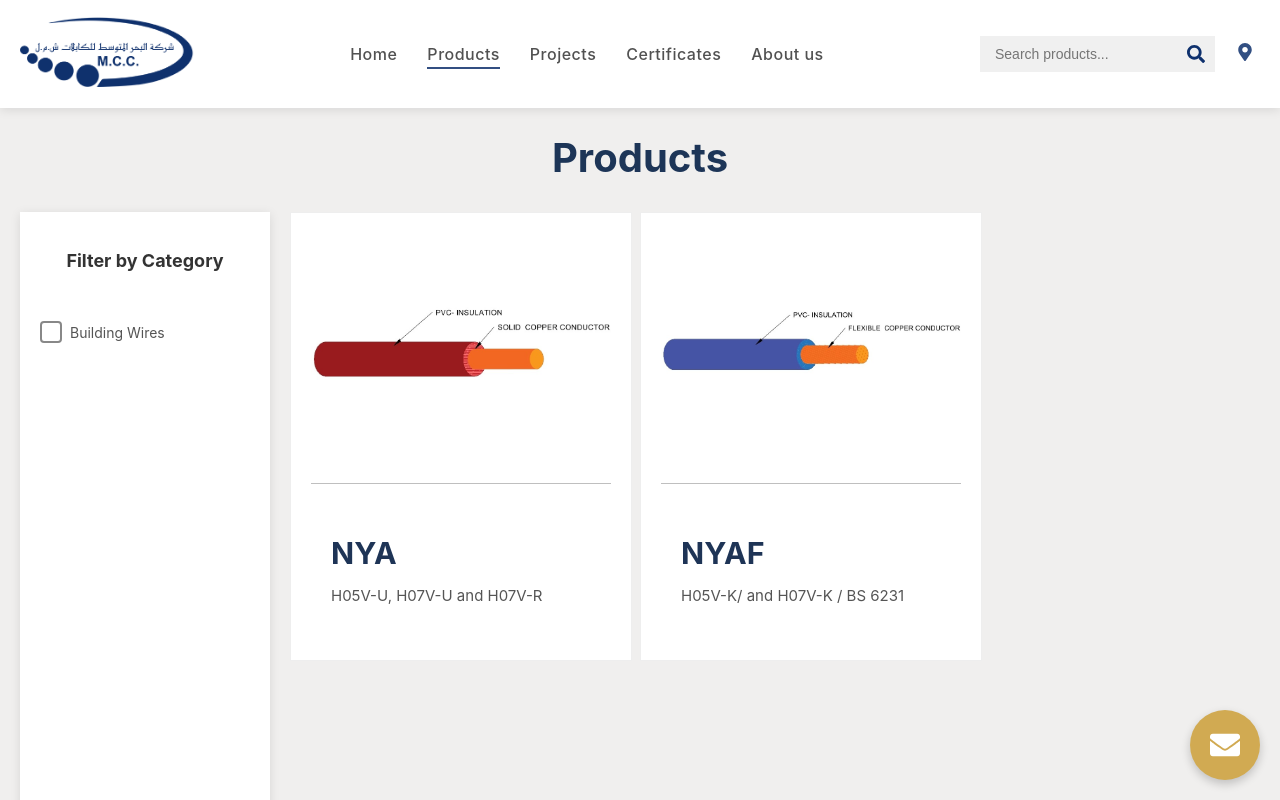
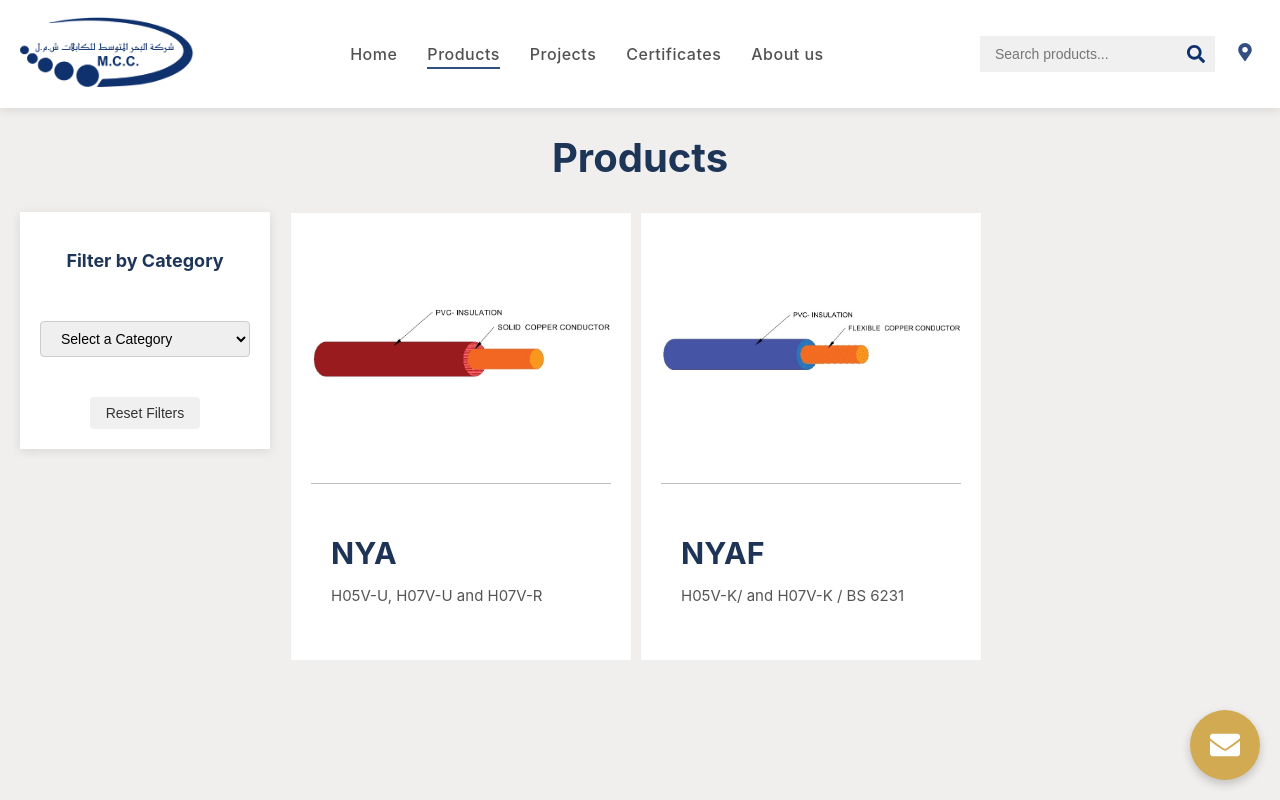
Before and after one commit to medcable9/medcoding, a React (Create React App) app: page /products in a window 1280 px wide. Shown: the top 800 px of the page. Built offline with nearby package versions, Linux system fonts and the light colour scheme.

Commit message:
hero and filter updates

```diff
--- a/src/components/Hero/Hero.css
+++ b/src/components/Hero/Hero.css
@@ -22,8 +22,8 @@
   inset: 0;
   background-size: cover;
   background-position: center;
-  filter: blur(8px);
-  /* -webkit-filter: blur(8px); */
+  filter: blur(5px);
+  -webkit-filter: blur(5px);
   transition: 1s ease-in-out;
 }
 
--- a/src/components/Products/ProductFilter/ProductFilter.css
+++ b/src/components/Products/ProductFilter/ProductFilter.css
@@ -2,11 +2,11 @@
   background-color: white;
   padding: 20px;
   box-shadow: 0 2px 10px rgba(0, 0, 0, 0.1);
-  height: calc(100vh - 200px);
+  /* height: calc(100vh - 50px); */
   display: flex;
   flex-direction: column;
   position: sticky;
-  top: 120px;
+  /* top: 120px; */
   /* background-color: #f7eedb; */
   /* background-color: rgb(15,49,109,0.2); */
 }
@@ -14,7 +14,7 @@
 .filter-title {
   font-size: 18px;
   margin-bottom: 50px;
-  color: #333;
+  color: #1d3557;
 }
 
 .category-checkboxes {
@@ -76,6 +76,25 @@
 .reset-button:hover {
   background-color: #e0e0e0;
 }
+/* Style for the dropdown */
+.category-dropdown {
+  margin-bottom: 20px;
+}
+
+.category-dropdown-select {
+  padding: 8px 16px;
+  font-size: 14px;
+  border: 1px solid #ccc;
+  border-radius: 4px;
+  width: 100%;
+}
+
+/* Style for the subcategory checkboxes */
+.subcategory-checkboxes {
+  display: flex;
+  flex-direction: column;
+  gap: 10px;
+}
 
 @media (max-width: 768px) {
   .filter-title {
--- a/src/components/Products/ProductFilter/ProductFilter.js
+++ b/src/components/Products/ProductFilter/ProductFilter.js
@@ -2,37 +2,65 @@ import React, { useState, useEffect } from "react";
 import "./ProductFilter.css";
 
 const ProductFilter = ({ categories, onFilterChange, onReset, currentFilters }) => {
-  const [selectedCategories, setSelectedCategories] = useState(currentFilters.categories);
+  const [selectedCategory, setSelectedCategory] = useState(currentFilters.categories[0] || "");
+  const [selectedSubcategories, setSelectedSubcategories] = useState(currentFilters.subcategories[selectedCategory] || []);
 
   useEffect(() => {
-    setSelectedCategories(currentFilters.categories);
+    setSelectedCategory(currentFilters.categories[0] || "");
+    setSelectedSubcategories(currentFilters.subcategories[currentFilters.categories[0]] || []);
   }, [currentFilters]);
 
-  const handleCategoryChange = (category) => {
-    const newCategories = selectedCategories.includes(category)
-      ? selectedCategories.filter((c) => c !== category)
-      : [...selectedCategories, category];
+  const handleCategoryChange = (e) => {
+    const category = e.target.value;
+    setSelectedCategory(category);
+    setSelectedSubcategories([]); // Reset subcategories when category changes
+    onFilterChange({ categories: [category], subcategories: {} });
+  };
 
-    setSelectedCategories(newCategories);
-    onFilterChange({ categories: newCategories });
+  const handleSubcategoryChange = (subcategory, isChecked) => {
+    const updatedSubcategories = isChecked
+      ? [...selectedSubcategories, subcategory]
+      : selectedSubcategories.filter((sub) => sub !== subcategory);
+    setSelectedSubcategories(updatedSubcategories);
+    onFilterChange({ categories: [selectedCategory], subcategories: { [selectedCategory]: updatedSubcategories } });
   };
 
   return (
     <div className="filter-container">
       <h3 className="filter-title">Filter by Category</h3>
-      <div className="category-checkboxes">
-        {categories.map((category, index) => (
+      <div className="category-dropdown">
+        <select
+          value={selectedCategory}
+          onChange={handleCategoryChange}
+          className="category-dropdown-select"
+        >
+          <option value="">Select a Category</option>
+          {categories.map((category) => (
+            <option key={category.name} value={category.name}>
+              {category.name}
+            </option>
+          ))}
+        </select>
+      </div>
+
+      {selectedCategory && (
+        <div className="subcategory-checkboxes">
+          {categories
+            .find((category) => category.name === selectedCategory)
+            .subcategories.map((subcategory, index) => (
               <label key={index} className="category-checkbox">
                 <input
                   type="checkbox"
-              checked={selectedCategories.includes(category.name)}
-              onChange={() => handleCategoryChange(category.name)}
+                  checked={selectedSubcategories.includes(subcategory.name)}
+                  onChange={(e) => handleSubcategoryChange(subcategory.name, e.target.checked)}
                 />
                 <span className="checkbox-custom"></span>
-            {category.name}
+                {subcategory.name}
               </label>
             ))}
         </div>
+      )}
+
       <button className="reset-button" onClick={onReset}>Reset Filters</button>
     </div>
   );
--- a/src/components/Products/ProductGrid/ProductGrid.js
+++ b/src/components/Products/ProductGrid/ProductGrid.js
@@ -5,23 +5,18 @@ import './ProductGrid.css';
 const ProductCard = ({ product }) => {
   const navigate = useNavigate();
 
-  // Get the first image from images_dict
-  const mainImage = product.images_dict && Object.keys(product.images_dict).length > 0
-    ? Object.keys(product.images_dict)[0]
-    : ''; // Fallback if images_dict is empty
-
   const handleClick = () => {
     navigate(`/products/${encodeURIComponent(product.name)}`);
   };
 
   return (
     <div className="product-card" onClick={handleClick}>
-      {mainImage && <img src={mainImage} alt={product.name} />} {/* Display image only if available */}
+      <img src={product.main_img} alt={product.name} />
       <div className="divider"></div>
       <div className="product-info">
         <h3>{product.name}</h3>
-        {product.other_names && (
-          <p className="other-names-out">{product.other_names}</p>
+        {product.other_names_string && (
+          <p className="other-names-out">{product.other_names_string}</p>
         )}
       </div>
     </div>
--- a/src/data/products.js
+++ b/src/data/products.js
@@ -12,16 +12,19 @@ import flameIcon from "../assets/cables/icons/bending.png";
 export const productCategories = [
   {
     name: "Building Wires",
-    image: nya,
-    description: "",
+    subcategories: [
+      {
+        name: "Solid Conductors",
         products: [
           {
             name: "NYA",
+            main_img: nya,
             images_dict: {
               [nya]: "H05V-U, H07V-U",
               [nya1]: "H07V-R"
             },
-        other_names:"H05V-U, H07V-U and H07V-R",
+            other_names:["H05V-U", "H07V-U", "H07V-R"],
+            other_names_string:"H05V-U, H07V-U and H07V-R",
             seriesCode: "1000",
             application: "Appropriate for both power and lighting circuits and for the wiring of buildings. This cable is designed for use in partially visible conduits and fully enclosed installation ducts and is particularly well-suited for the internal wiring of appliances.",
             construction: `
@@ -113,13 +116,20 @@ export const productCategories = [
               </ul>
             `,
             catalogPdf: nya_cat,
+          }
+        ]
       },
     {
+      name: "Flexible Conductors",
+        products: [
+          {
             name: "NYAF",
+            main_img: nyaf,
             images_dict: {
               [nyaf]: ""
             },
-        other_names:"H05V-K/ and H07V-K / BS 6231",
+            other_names:["H05V-K","H07V-K","BS 6231"],
+            other_names_string:"H05V-K/ and H07V-K / BS 6231",
             seriesCode: "2000",
             application: "For Fixed installation in conduits on or under plaster. Suitable for protected installation in and on lighting facilities or control devices for voltages up to 750V AC or 1000V DC against ground.",
             construction: `
@@ -210,4 +220,6 @@ export const productCategories = [
           }
       ]
     }
+    ]
+  }
 ];
--- a/src/pages/ProductsPage/ProductsPage.js
+++ b/src/pages/ProductsPage/ProductsPage.js
@@ -6,7 +6,7 @@ import ProductGrid from "../../components/Products/ProductGrid/ProductGrid";
 import "./ProductsPage.css";
 
 const ProductsPage = () => {
-    const [filters, setFilters] = useState({ categories: [], searchTerm: "" });
+  const [filters, setFilters] = useState({ categories: [], subcategories: {}, searchTerm: "" });
   const [filteredProducts, setFilteredProducts] = useState([]);
   const location = useLocation();
   const navigate = useNavigate();
@@ -18,22 +18,47 @@ const ProductsPage = () => {
 }, [location]);
 
   useEffect(() => {
-        const filtered = productCategories
-            .filter(cat => filters.categories.length === 0 || filters.categories.includes(cat.name))
-            .flatMap(cat => cat.products)
-            .filter(product =>
-                product.name.toLowerCase().includes(filters.searchTerm.toLowerCase())
-            );
+    // Extract products based on category and subcategory filters
+    let filtered = [];
+    productCategories.forEach((category) => {
+      if (filters.categories.length === 0 || filters.categories.includes(category.name)) {
+        category.subcategories.forEach((subcategory) => {
+          if (
+            !filters.subcategories[category.name] ||
+            filters.subcategories[category.name].length === 0 ||
+            filters.subcategories[category.name].includes(subcategory.name)
+          ) {
+            filtered = [...filtered, ...subcategory.products];
+          }
+        });
+      }
+    });
+
+    // Apply search term filter
+    if (filters.searchTerm) {
+      const searchQuery = filters.searchTerm.toLowerCase();
+
+      filtered = filtered.filter((product) => {
+        const nameMatch = product.name.toLowerCase().includes(searchQuery);
+
+        const otherNamesMatch = product.other_names
+          ? product.other_names.some(name => name.toLowerCase().includes(searchQuery))
+          : false;
+
+        return nameMatch || otherNamesMatch;
+      });
+    }
 
     setFilteredProducts(filtered);
   }, [filters]);
 
   const handleFilterChange = (newFilters) => {
-        setFilters(prevFilters => ({
+    setFilters((prevFilters) => ({
       ...prevFilters,
-            ...newFilters
+      ...newFilters,
     }));
 
+    // Update the URL to reflect the search term
     if (newFilters.searchTerm !== undefined && newFilters.searchTerm !== filters.searchTerm) {
       const searchParams = new URLSearchParams(location.search);
       if (newFilters.searchTerm) {
@@ -46,7 +71,7 @@ const ProductsPage = () => {
   };
 
   const resetAllFilters = () => {
-        setFilters({ categories: [], searchTerm: "" });
+    setFilters({ categories: [], subcategories: {}, searchTerm: "" });
     navigate(location.pathname);
   };
 
@@ -63,7 +88,7 @@ const ProductsPage = () => {
           />
         </div>
         <div className="product-grid-area">
-                    <ProductGrid products={filteredProducts} />
+          <ProductGrid categories={productCategories} products={filteredProducts} />
         </div>
       </div>
     </div>
```
Also changed, not shown: src/components/Header/Header.js (+47 -7 lines), src/components/Products/ProductDetailPage/ProductDetailPage.css (+46 -13 lines), src/components/Products/ProductDetailPage/ProductDetailPage.js (+7 -3 lines). Lines whose indentation alone changed are shown as unchanged.
